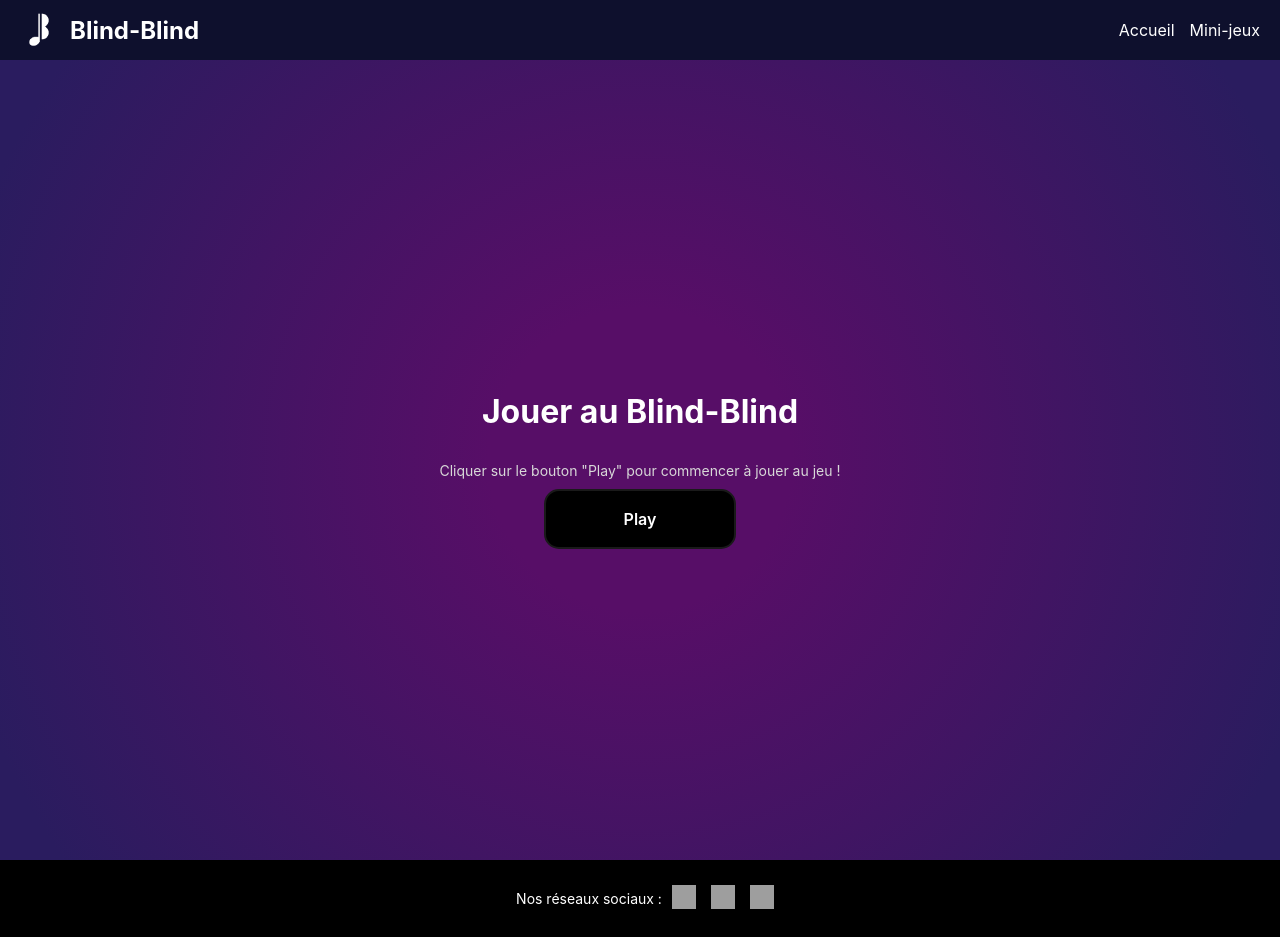
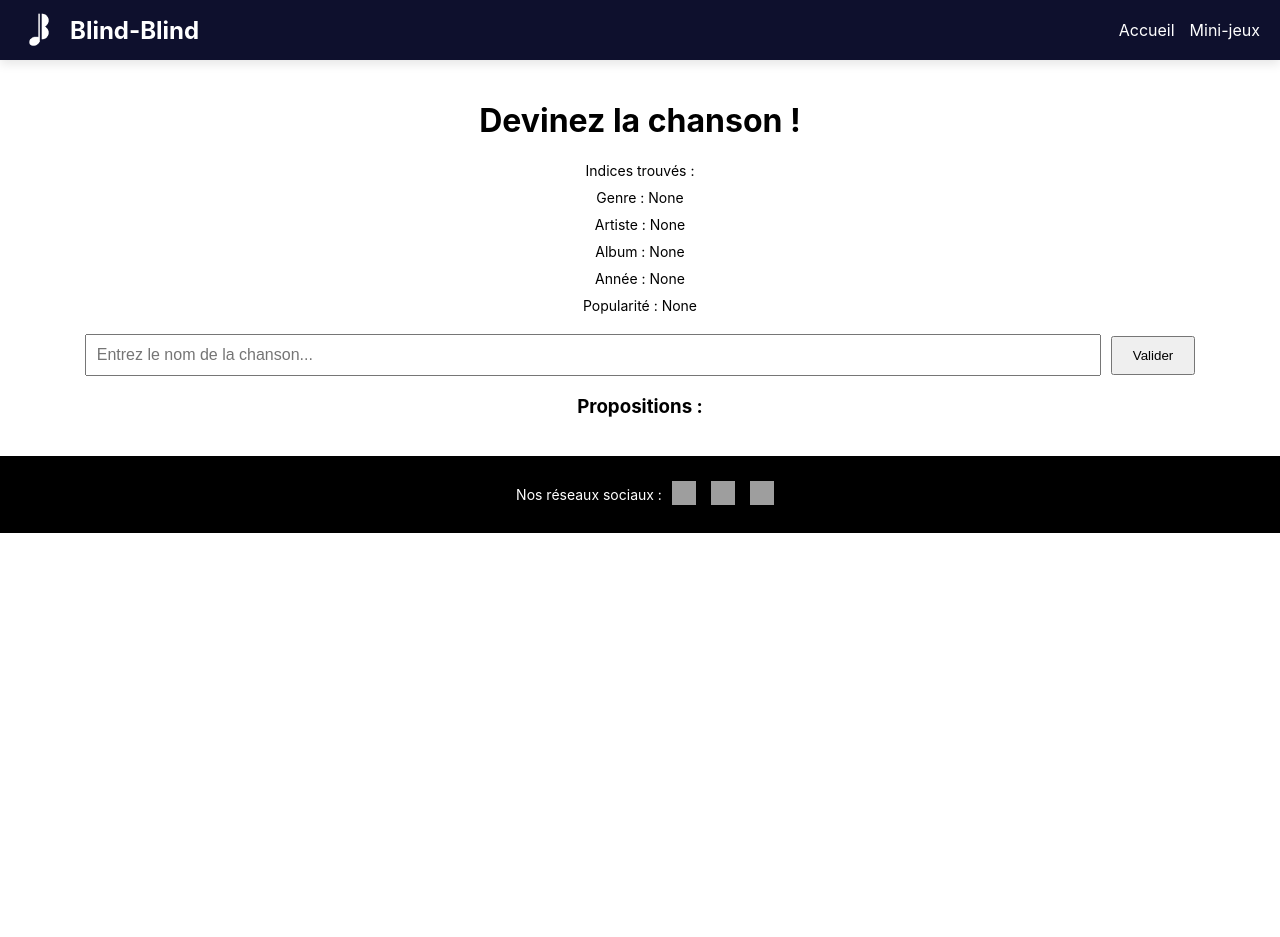
Before and after one commit to SaitamTheBest/Blind-Blind, a React (Create React App) app in the folder front/: page /classic in a window 1280 px wide. After the commit the page ends 800 px from the top, so only its background shows below. Built offline with nearby package versions, Linux system fonts and the light colour scheme; grey boxes are pictures that could not be loaded.

Commit message:
feat: add routes and front classic game page

```diff
--- a/front/package.json
+++ b/front/package.json
@@ -9,6 +9,7 @@
     "cra-template-typescript": "1.2.0",
     "react": "^19.0.0",
     "react-dom": "^19.0.0",
+    "react-router-dom": "^7.1.3",
     "react-scripts": "^5.0.1",
     "typescript": "^5.7.3",
     "web-vitals": "^4.2.4"
--- a/front/src/App.tsx
+++ b/front/src/App.tsx
@@ -1,15 +1,22 @@
-import React from 'react';
+import React from "react";
+import { BrowserRouter as Router, Routes, Route } from "react-router-dom";
 import Home from "./components/home/Home";
 import Footer from "./components/footer/Footer";
 import Header from "./components/header/Header";
+import ClassicMode from "./components/games/classic/Classic";
 
 function App() {
     return (
+        <Router>
             <div>
                 <Header />
-        <Home />
+                <Routes>
+                    <Route path="/" element={<Home />} />
+                    <Route path="/classic" element={<ClassicMode />} />
+                </Routes>
                 <Footer />
             </div>
+        </Router>
     );
 }
 
--- /dev/null
+++ b/front/src/components/games/classic/Classic.tsx
@@ -0,0 +1,26 @@
+import React, { useState, useEffect } from "react";
+import GuessInput from "./GuessInput";
+import '../../../styles/games/classic/classic.css';
+
+
+const ClassicMode: React.FC = () => {
+    return (
+        <div style={{ textAlign: "center", padding: "20px" }}>
+            <h1>Devinez la chanson !</h1>
+                <div>
+                    <p>Indices trouvés :</p>
+                    <div style={{ marginBottom: "20px" }}>
+                        <p>Genre : None</p>
+                        <p>Artiste : None</p>
+                        <p>Album : None</p>
+                        <p>Année : None</p>
+                        <p>Popularité : None</p>
+                    </div>
+                    <GuessInput />
+                    <h3>Propositions :</h3>
+                </div>
+        </div>
+    );
+};
+
+export default ClassicMode;
--- /dev/null
+++ b/front/src/components/games/classic/GuessInput.tsx
@@ -0,0 +1,32 @@
+import React, { useState } from "react";
+
+
+const GuessInput = () => {
+    const [guess, setGuess] = useState<string>("");
+
+    const handleChange = (e: React.ChangeEvent<HTMLInputElement>) => {
+        setGuess(e.target.value);
+    };
+
+    const handleSubmit = (e: React.FormEvent<HTMLFormElement>) => {
+        e.preventDefault();
+        setGuess("");
+    };
+
+    return (
+        <form onSubmit={handleSubmit}>
+            <input
+                type="text"
+                value={guess}
+                onChange={handleChange}
+                placeholder="Entrez le nom de la chanson..."
+                style={{ padding: "10px", fontSize: "16px", width: "80%" }}
+            />
+            <button type="submit" style={{ padding: "10px 20px", marginLeft: "10px" }}>
+                Valider
+            </button>
+        </form>
+    );
+};
+
+export default GuessInput;
--- a/front/src/components/header/Header.tsx
+++ b/front/src/components/header/Header.tsx
@@ -1,6 +1,7 @@
 import React from 'react';
 import logo from '../../res/Blind-Blind-logo-blanc.png'
 import '../../styles/header/Header.css'
+import {Link} from "react-router-dom";
 
 
 const Header = () => {
@@ -11,8 +12,8 @@ const Header = () => {
                 <span className="site-name">Blind-Blind</span>
             </div>
             <nav className="nav">
-                <a href="#home" className="nav-link">Accueil</a>
-                <a href="#games" className="nav-link">Mini-jeux</a>
+                <Link to="/" className="nav-link">Accueil</Link>
+                <Link to="/classic" className="nav-link">Mini-jeux</Link>
             </nav>
         </header>
     )
--- a/front/src/components/home/Home.tsx
+++ b/front/src/components/home/Home.tsx
@@ -1,12 +1,19 @@
 import React from "react";
+import { useNavigate } from "react-router-dom";
 import "../../styles/home/home.css";
 
-export default function  Home() {
+export default function Home() {
+    const navigate = useNavigate();
+
+    const handlePlayButtonClick = () => {
+        navigate("/classic");
+    };
+
     return (
         <div className="home">
             <h1 className="home-title">Jouer au Blind-Blind</h1>
             <p className="description">Cliquer sur le bouton "Play" pour commencer à jouer au jeu !</p>
-            <button className="play-button" role="button">
+            <button className="play-button" onClick={handlePlayButtonClick}>
                 Play
             </button>
         </div>
--- /dev/null
+++ b/front/src/styles/games/classic/classic.css
@@ -0,0 +1,28 @@
+.classic-mode {
+    text-align: center;
+    padding: 20px;
+}
+
+.classic-title {
+    font-size: 2rem;
+    margin-bottom: 10px;
+}
+
+.description {
+    font-size: 1.2rem;
+    margin-bottom: 20px;
+}
+
+.start-game-button {
+    padding: 10px 20px;
+    font-size: 1rem;
+    background-color: #007bff;
+    color: #fff;
+    border: none;
+    border-radius: 5px;
+    cursor: pointer;
+}
+
+.start-game-button:hover {
+    background-color: #0056b3;
+}
```
Also changed, not shown: 1 other file (tests, documents, lock files or other folders). Lines whose indentation alone changed are shown as unchanged.
